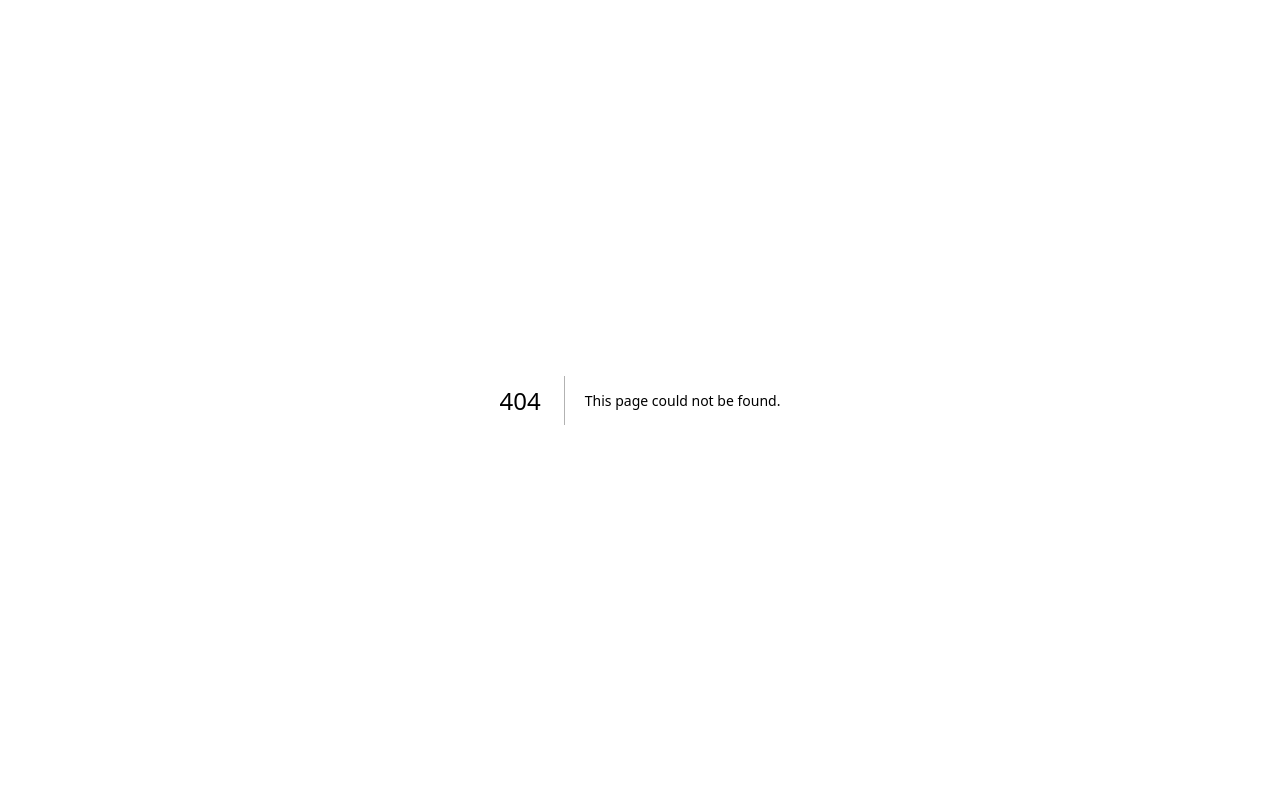
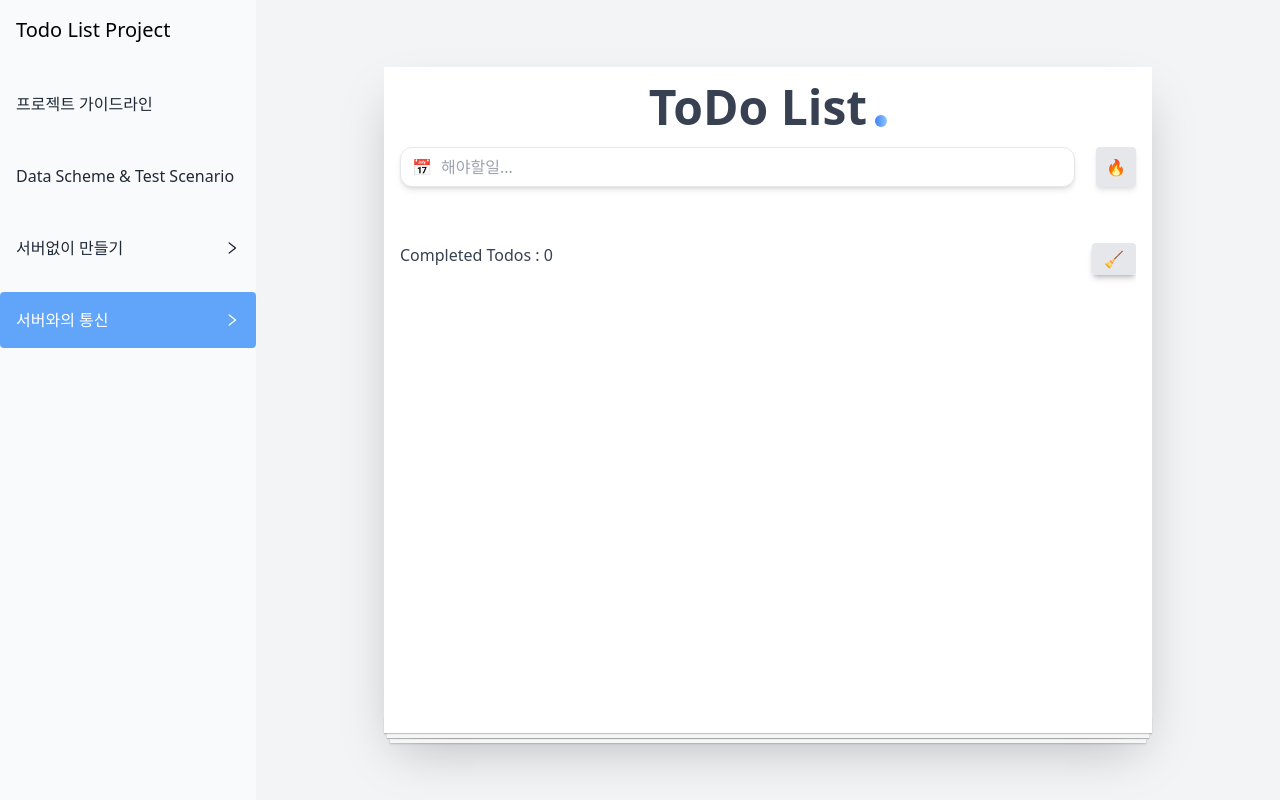
Before and after one commit to junsobi/typescript-next-todoapp, a Next.js app: page /server-recoil in a window 1280 px wide. Before the commit this address had no page. Built offline with nearby package versions, Linux system fonts and the light colour scheme.

Commit message:
Add : 환경변수

```diff
--- a/next.config.js
+++ b/next.config.js
@@ -1,6 +1,10 @@
 /** @type {import('next').NextConfig} */
 const nextConfig = {
   reactStrictMode: true,
-}
+  env: {
+    API_URL: process.env.REACT_APP_API_URL,
+    API_KEY: process.env.REACT_APP_API_KEY,
+  },
+};
 
-module.exports = nextConfig
+module.exports = nextConfig;
--- a/src/components/Layout.tsx
+++ b/src/components/Layout.tsx
@@ -33,6 +33,16 @@ const navItems: NavItem[] = [
       {
         path: '/recoil',
         name: 'Recoil',
+      },
+    ],
+  },
+  {
+    path: undefined,
+    name: '서버와의 통신',
+    subItems: [
+      {
+        path: '/server-recoil',
+        name: 'with Recoil',
       },
     ],
   },
--- /dev/null
+++ b/src/pages/server-recoil/index.tsx
@@ -0,0 +1,25 @@
+import React, { FC } from 'react';
+
+import Layout from '@/components/Layout';
+import TasksProvider from '@/context/TasksContext';
+import ContextLayout from '@/components/contextLayout';
+import TasksSection from '@/components/TasksSection';
+import { RecoilRoot } from 'recoil';
+
+const API_URL = process.env.NEXT_PUBLIC_API_URL;
+console.log(API_URL);
+const API_KEY = process.env.NEXT_PUBLIC_API_KEY;
+
+const UseRecoilPage: React.FC = () => {
+  return (
+    <RecoilRoot>
+      <Layout>
+        <ContextLayout>
+          <TasksSection />
+        </ContextLayout>
+      </Layout>
+    </RecoilRoot>
+  );
+};
+
+export default UseRecoilPage;
```
Also changed, not shown: 1 other file (tests, documents, lock files or other folders).
